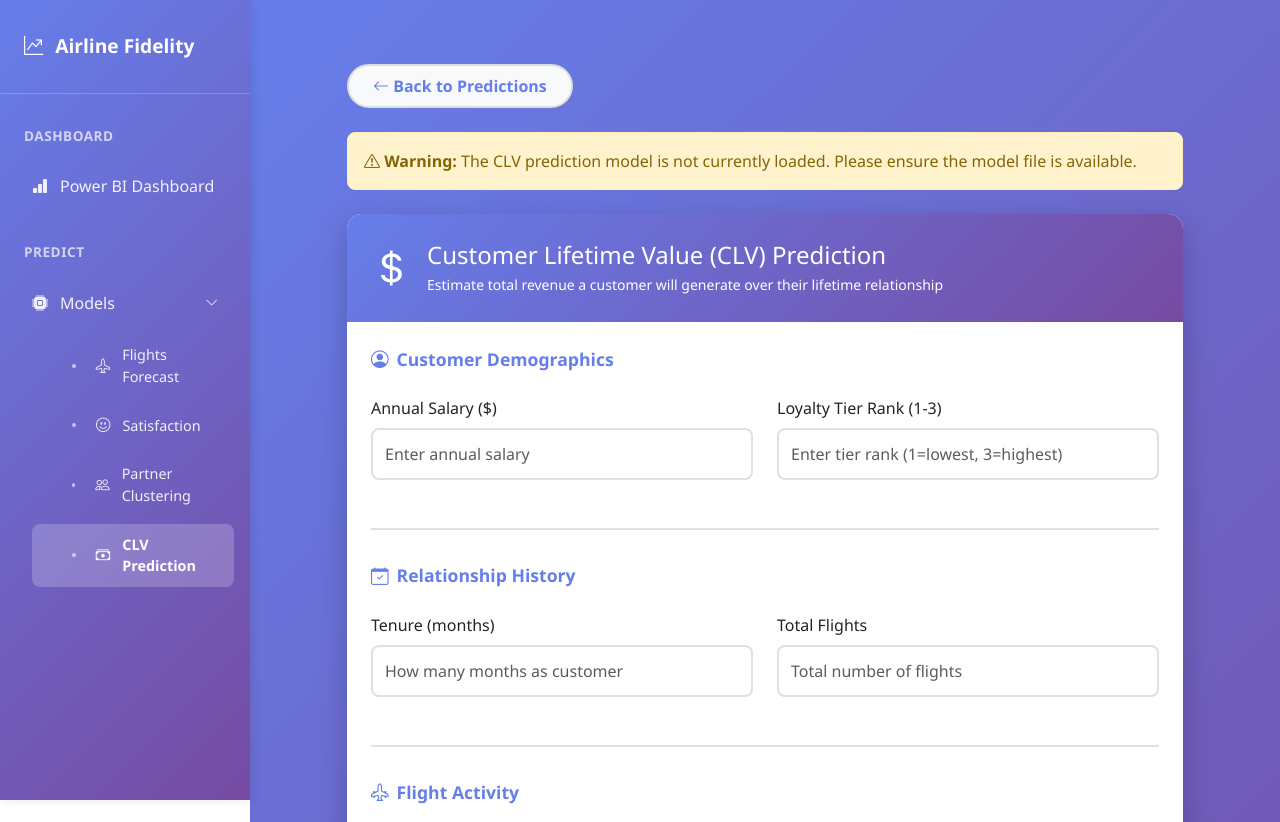
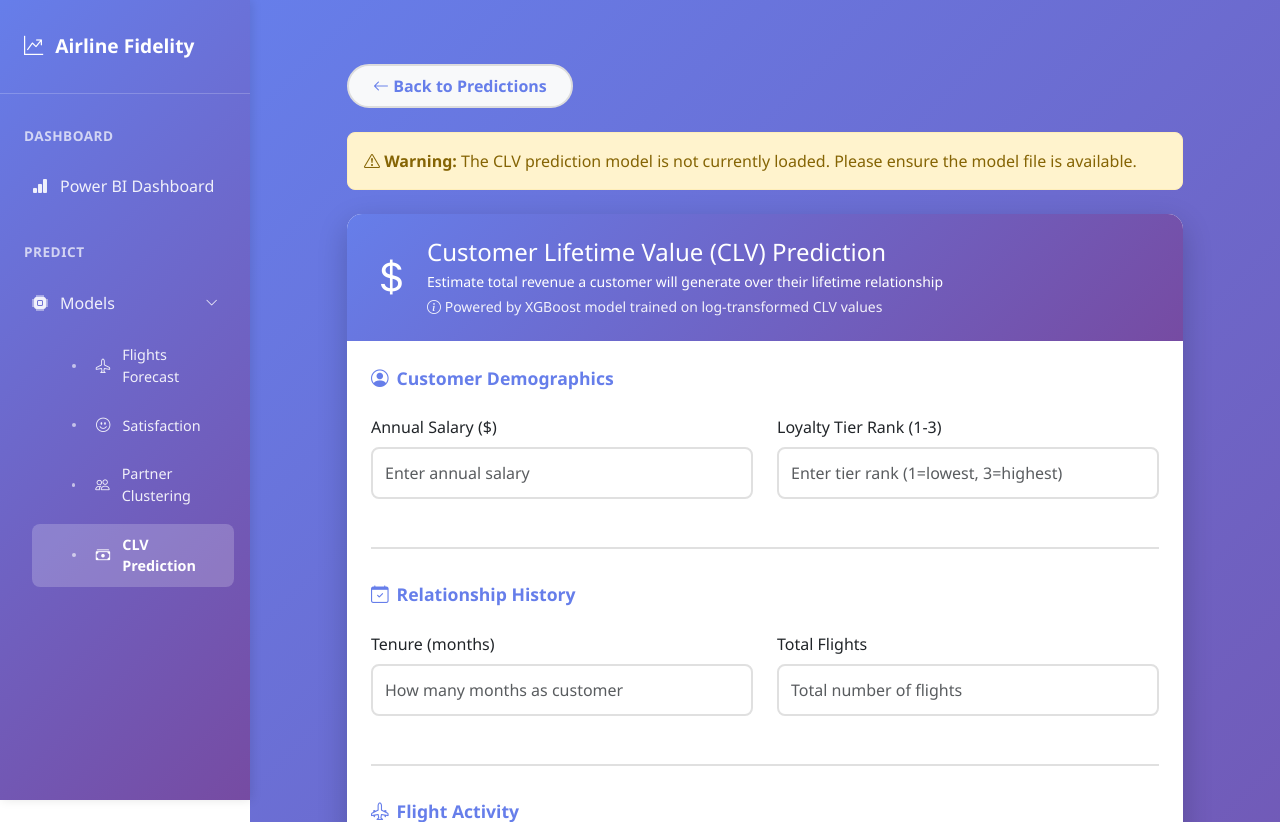
Before and after one commit to EmnaJebali/BI-Dashboard-and-Prediction, a Django app: page /predict/clv/ in a window 1280 px wide. Shown: the top 822 px of the page. Run offline with Django 5.2, Linux system fonts and the light colour scheme.

Commit message:
fixed minor details in clv prediction

```diff
--- a/predict/views.py
+++ b/predict/views.py
@@ -65,7 +65,8 @@ try:
 except Exception as e:
     print(f"Error loading clustering partners model: {e}")
 
-# Safely load the CLV model
+# Safely load the CLV model (XGBoost)
+# Model was trained on log1p(CLV) values, so predictions need expm1() transformation
 clv_model = None
 clv_model_loaded = False
 try:
@@ -326,7 +327,7 @@ def clv_prediction(request):
                 flight_distance_ratio = data.get('distance') / (data.get('total_flights') + 1)
                 engagement_ratio = data.get('total_flights') / (data.get('tenure_months') + 1)
 
-                # Prepare features in correct order for model
+                # Prepare features in correct order for XGBoost model
                 # Feature order: Salary, TierRank, TenureMonths, TotalFlights, Distance,
                 #              PointsAccumulated, PointsRedeemed, PointsRatio, FlightDistanceRatio, CLV, EngagementRatio
                 # Using current/historical CLV to predict future CLV
@@ -346,9 +347,12 @@ def clv_prediction(request):
                     float(engagement_ratio),
                 ]
 
-                # Make prediction (model outputs log-transformed value)
+                # XGBoost Prediction:
+                # - Uses pre-trained XGBoost model (clv_model.pkl)
+                # - Model was trained on log1p(CLV) values
+                # - Applies expm1() to reverse the log transformation
                 clv_log_prediction = clv_model.predict([features])
-                clv_value = np.expm1(clv_log_prediction[0])  # Convert back from log space
+                clv_value = np.expm1(clv_log_prediction[0])  # Convert from log1p space back to original CLV scale
 
                 prediction = {
                     "clv_value": round(clv_value, 2),
--- a/templates/clv_form.html
+++ b/templates/clv_form.html
@@ -195,6 +195,7 @@
                 <div>
                     <h4 class="mb-0">Customer Lifetime Value (CLV) Prediction</h4>
                     <p class="mb-0 small mt-1">Estimate total revenue a customer will generate over their lifetime relationship</p>
+                    <p class="mb-0 small mt-1" style="opacity: 0.9;"><i class="bi bi-info-circle"></i> Powered by XGBoost model trained on log-transformed CLV values</p>
                 </div>
             </div>
         </div>
```
